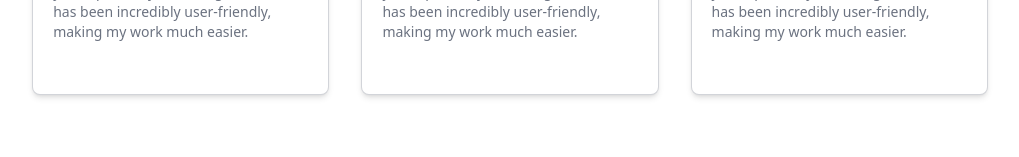
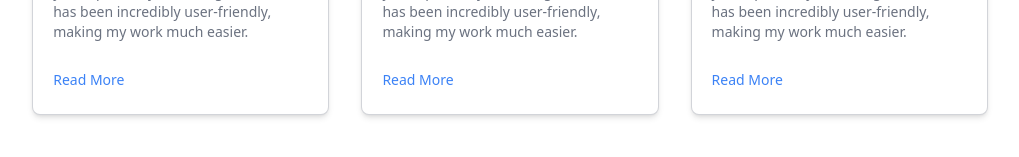
Before and after one commit to AdemHos/MERN-Stack-LMS-Project, a React (Vite) app: page / in a window 1280 px wide. Shown: the part 1855-2012 px from the top of the page, without its empty margins (130-1149 px from the left). Built offline with nearby package versions, Linux system fonts and the light colour scheme; no server answers.

Commit message:
Testimonial Update

```diff
--- a/src/components/Student/TestimonialsSection.jsx
+++ b/src/components/Student/TestimonialsSection.jsx
@@ -25,6 +25,7 @@
               </div>
               <p className='text-gray-500 mt-5'>{testimonial.feedback}</p>
             </div>
+            <a href="#" className='text-blue-500 px-5' >Read More</a>
         </div>
       ))}
      </div>
```
